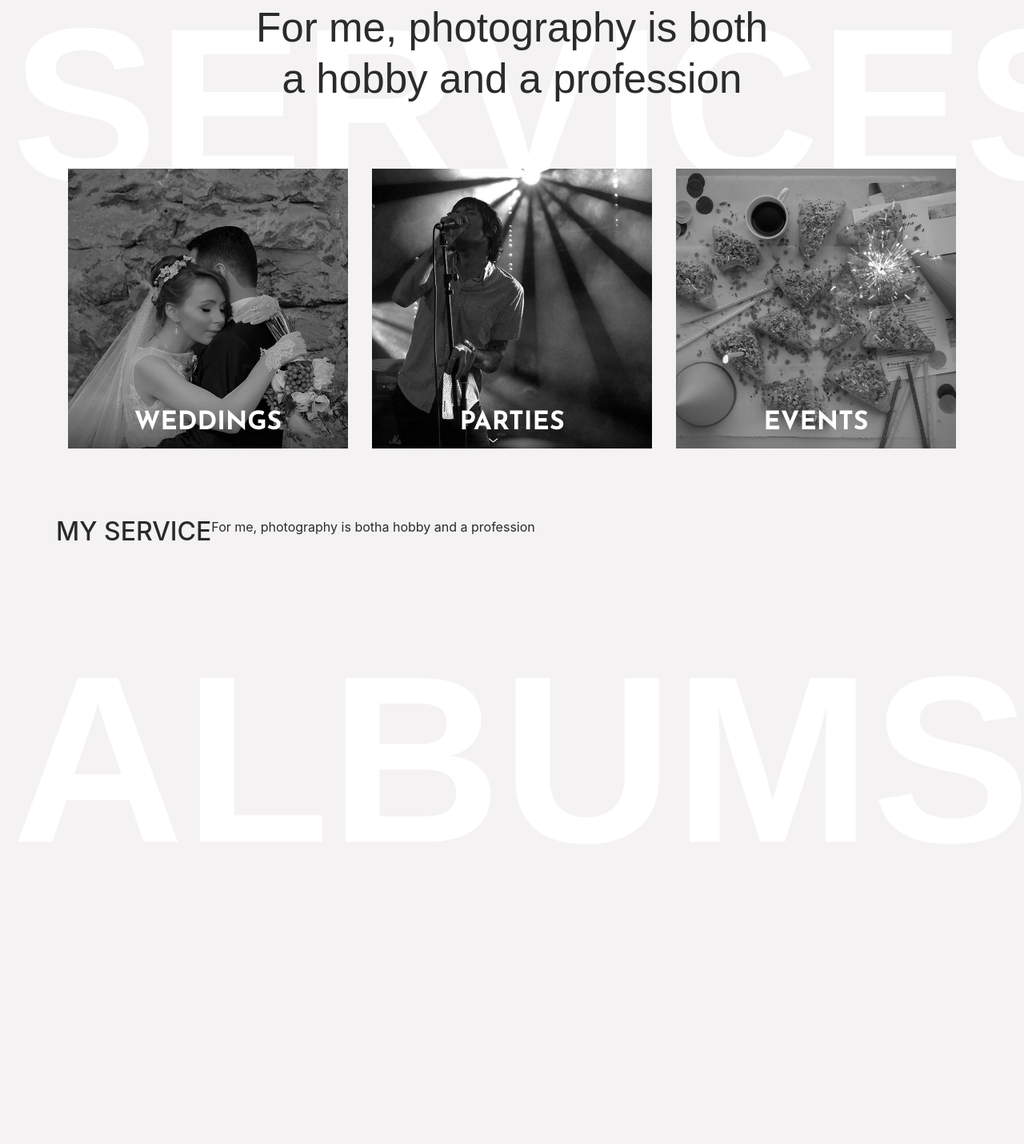
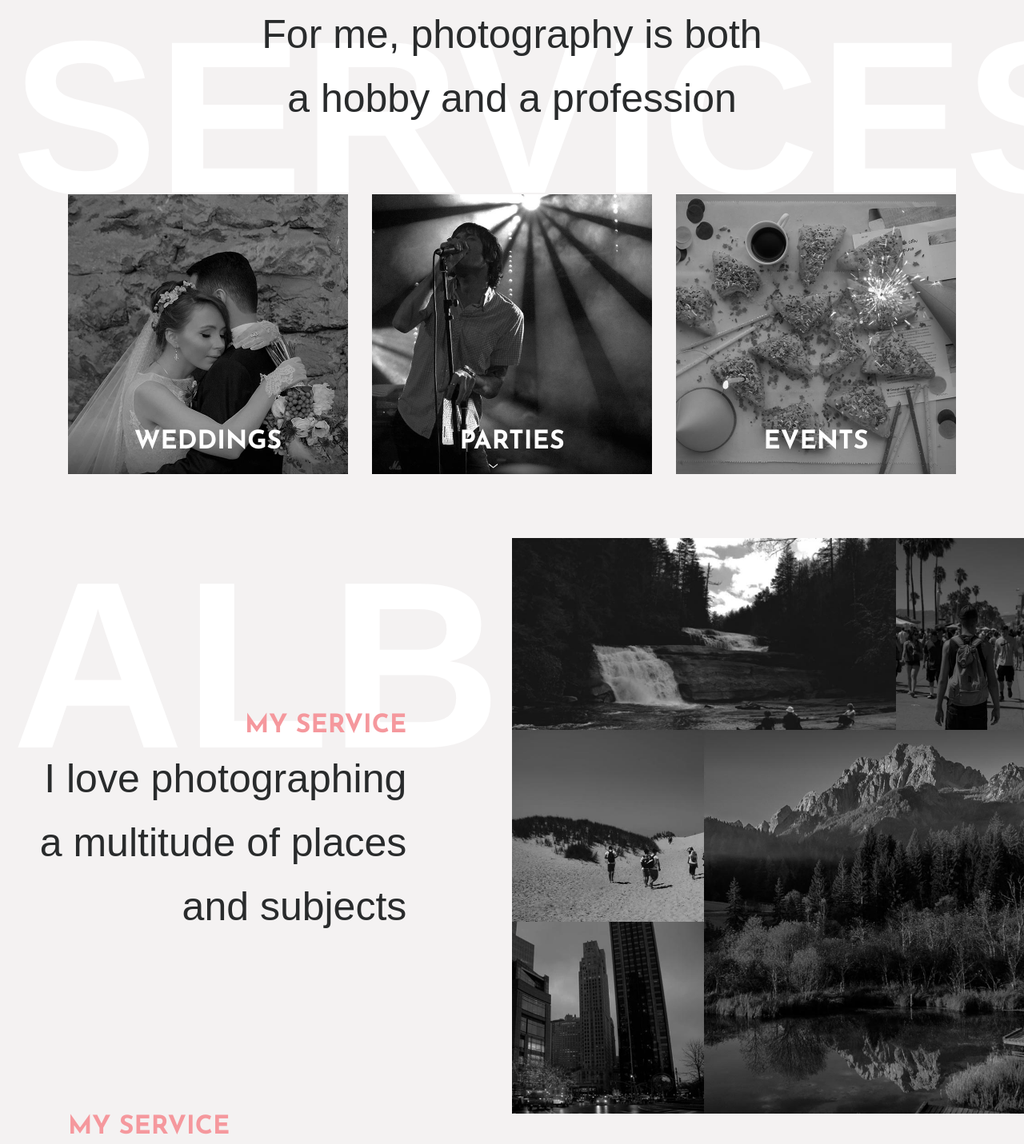
Before and after one commit to msiemieniukmorawski/Weekly-WebDev-Challenge-28, a website: page src/index.html in a window 1280 px wide. Shown: the part 963-2394 px from the top of the page at 80% size. Drawn offline with nearby package versions, Linux system fonts and the light colour scheme; files that its build step writes are made by us from their sources; a script that the page names is missing; files whose address does not match are found by name; a web font is replaced by a local one.

Commit message:
Add photo albums & finish second section & fix bug inphoto in my service

```diff
--- a/src/index.html
+++ b/src/index.html
@@ -12,7 +12,7 @@
 
   </head>
   <body>
-       <div class="container-fluid">
+       <div class="container-fluid back">
           <header>
               <nav class="navbar navbar-toggleable-sm navbar-inverse">
                   <button class="navbar-toggler navbar-toggler-right" type="button" data-toggle="collapse" data-target="#navbarNavDropdown" aria-controls="navbarNavDropdown" aria-expanded="false" aria-label="Toggle navigation">
@@ -97,8 +97,10 @@
                     <div class="row first-section-row">
                        <figure class="col-sm-12 col-lg-4">
                            <a href="#">
+
                                <img src="img/weddings.jpg" class="figure-img img-fluid mx-auto d-block">
                                <figcaption>WEDDINGS</figcaption>
+                               <div class="hover-img-effect"></div>
                            </a>
 
                        </figure>
@@ -106,6 +108,7 @@
                            <a href="#">
                                <img src="img/events.jpg" class="figure-img img-fluid mx-auto d-block">
                                <figcaption>PARTIES</figcaption>
+                               <div class="hover-img-effect"></div>
                            </a>
 
                        </figure>
@@ -113,6 +116,7 @@
                            <a href="#">
                                <img src="img/parties.jpg" class="figure-img img-fluid mx-auto d-block">
                                <figcaption>EVENTS</figcaption>
+                               <div class="hover-img-effect"></div>
                            </a>
 
                        </figure>
@@ -122,16 +126,21 @@
                </section>
            <div class="second-section section">
            </div>
-               <section class="container">
-                   <div class="row">
-                        <h2>MY SERVICE</h2>
-                        <p>For me, photography is both</p>
-                        <p>a hobby and a profession</p>
+               <section class="container-fluid">
+                  <div class="row second-section-row">
+                   <div class="col-xl-6 txt-center">
+                       <div class="second-section-txt col-xl-10">
+                           <h2>MY SERVICE</h2>
+                            <p>I love photographing</p>
+                            <p>a multitude of places</p>
+                            <p>and subjects</p>
+                       </div>
+
                    </div>
-                    <div class="row">
-
-                    </div>
-
+                    <a href="#" class="col-xl-6 second-section-photo">
+                    <span class="hover-img-right-effect"></span>
+                    </a>
+</div>
                </section>
            <div class="third-section section">
            </div>
--- a/src/scss/index.scss
+++ b/src/scss/index.scss
@@ -6,7 +6,7 @@ body{
 .red{
     color: $red-color;
 }
-.container-fluid{
+.back{
         padding-bottom: 2rem;
         background-color: $primary-color;
 }
@@ -115,21 +115,9 @@ nav{
 }
 .carousel-control-next-icon{
     background-image:url("../img/arrow.png");
-    transform: rotate(180deg)
+    transform: rotate(180deg);
 }
 
-section{
-    min-height: 100vh;
-    position: absolute;
-}
-.section::before{
-    margin-top:5rem;
-    left:15px;
-    font-family: $font-Frank;
-    color: #fff;
-    font-weight: 900;
-    position: absolute;
-}
 .first-section::before{
     content: "SERVICES";
 }
@@ -148,6 +136,29 @@ section{
 .sixth-section::before{
     content: "MY SHOP";
 }
+h2{
+        font-family: $font-Josefin;
+        font-weight: 700;
+        color: $red-color;
+    }
+    p{
+        font-family: $font-Frank;
+        font-weight: 300;
+    font-size: 50px;
+    line-height: 80px;
+        margin: 0;
+        text-align: center;
+    }
+
+//                                      first section
+.section::before{
+    margin-top:6rem;
+    left:15px;
+    font-family: $font-Frank;
+    color: #fff;
+    font-weight: 900;
+    position: absolute;
+}
 
 .first-section-row:first-child{
     padding-top:7rem;
@@ -158,57 +169,107 @@ section{
 }
 .first-section-row{
     padding-top:5rem;
-     h2{
-        font-family: $font-Josefin;
-        font-weight: 700;
-        color: $red-color;
-    }
-    p{
-        font-family: $font-Frank;
-        font-weight: 300;
-        font-size: 4vw;
-        line-height: 5vw;
-        margin: 0;
-        text-align: center;
-    }
-    figcaption{
-        text-align: center;
-        margin-top: -4rem;
-        font-family: $font-Josefin;
-        font-weight: 700;
-        font-size: 2rem;
-        color: white;
-        opacity: 1;
-//        transition: .5s ease-in-out;
-    }
+
+
+
     img{
         transition: .5s ease-in-out;
     }
     a{
         position: relative;
-        display: inline-block;
-        padding-bottom: 8px;
+        display: block;
+        text-align: center;
         transition: .5s ease-in-out;
 
     }
     a:hover,a:focus{
         text-decoration: none;
     }
-//    a:hover+ figcaption,a:focus+ figcaption{
-//        opacity: 1;
-//    }
 
-    a:before{
-        content: "";
+    .hover-img-effect{
+        transition: .5s ease-in-out;
+        height: 100%;
+        position: absolute;
+        top: 0;
+        left: 0;
+        right: 0;
+        bottom: 0;
+        display: block;
+    }
+
+    .hover-img-effect:hover, {
+        background: rgba(245, 152, 157,.5);
+    }
+    .figure-img{
+        margin-bottom: 0;
+    }
+    figcaption{
+        margin-top: -4rem;
+        font-family: $font-Josefin;
+        font-weight: 700;
+        font-size: 2rem;
+        color: white;
         width: 100%;
-        height: 100%;
-        transition: .5s ease-in-out;
-        display: block;
         position: absolute;
-    }
-    a:hover:before{
-        content: "";
-        background: rgba(245, 152, 157,.5);
+        z-index: 20;
 
     }
+    figcaption:hover+.hover-img-effect{
+         background: rgba(245, 152, 157,.5);
+    }
 }
+//                                          second section
+
+.second-section:before{
+    margin-top: 0;
+}
+.second-section-row{
+    margin-top: 5vw;
+    .txt-center{
+        display: flex;
+        align-items:center;
+    }
+    .second-section-txt{
+        text-align: center;
+        p{
+            text-align: center;
+        }
+    }
+    .second-section-photo{
+        background-image: url("../img/albums.jpg");
+        background-size: cover;
+        height: 720px;
+        position: relative;
+        padding: 0;
+        display: flex;
+        align-items: center;
+        .hover-img-right-effect{
+            position: absolute;
+            width: 240px;
+            height: 239px;
+            background: rgba(245, 152, 157,.5);
+            opacity: 0;
+            transition: .5s ease-in-out;
+        }
+        .hover-img-right-effect:after{
+            content: "";
+            display: flex;
+            background-image: url("../img/arrow.png");
+            transform: rotate(180deg);
+            height: 100%;
+            width: 100%;
+            background-repeat: no-repeat;
+            background-position: center;
+            opacity: 1;
+        }
+        .hover-img-right-effect:hover{
+            opacity: 1;
+        }
+    }
+    .second-section-photo:hover>.hover-img-right-effect{
+        opacity: 1;
+    }
+    .txt-center:hover+.second-section-photo>.hover-img-right-effect{
+        opacity: 1;
+    }
+}
--- a/src/scss/mddevice.scss
+++ b/src/scss/mddevice.scss
@@ -1,2 +1,18 @@
+//                          medium
 @media (min-width: 992px){
+
+
 }
+//                          lagre
+@media (min-width: 1200px){
+    .second-section-row{
+         .second-section-txt{
+        text-align: right;
+
+        p{
+            text-align: right;
+        }
+    }
+    }
+
+}
```
Also changed, not shown: dist/css/main.min.css, dist/img/albums.jpg (added), dist/index.html.
